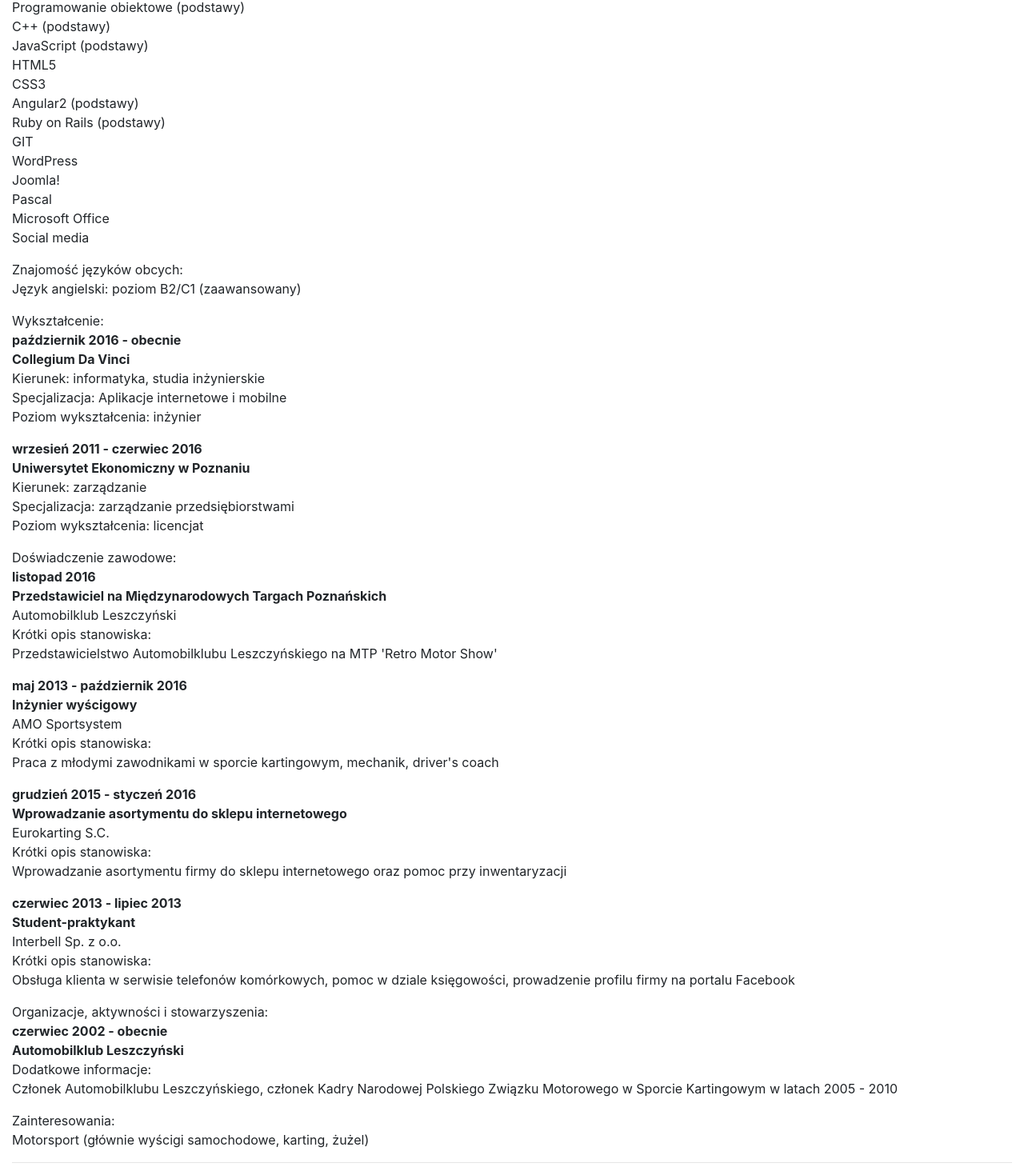
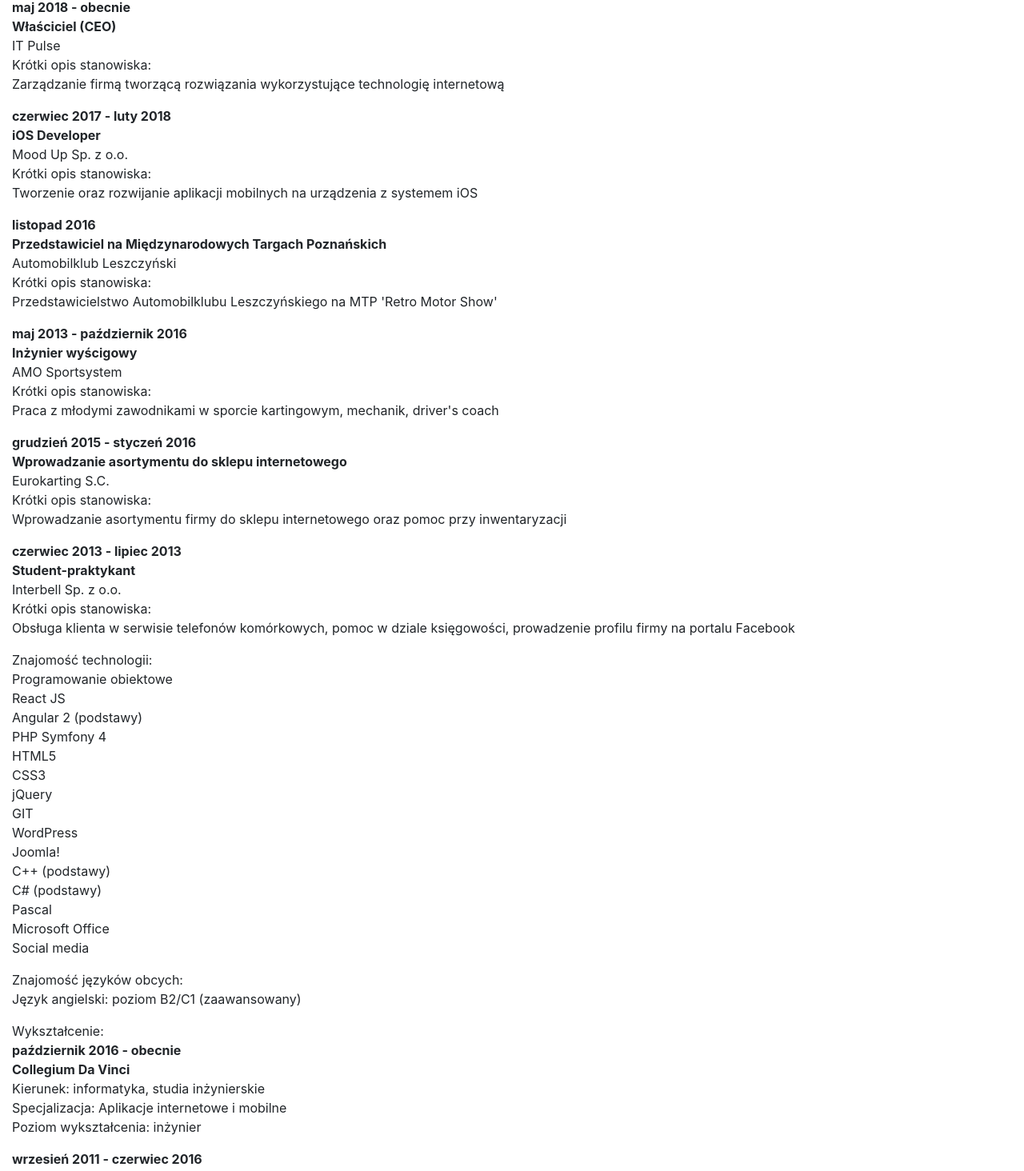
Before and after one commit to pecakm/mpecak-react-2018, a React (Create React App) app: page /curriculum-vitae in a window 1280 px wide. Shown: the part 380-1844 px from the top of the page at 80% size. Built offline with nearby package versions, Linux system fonts and the light colour scheme; the HTML template or start-up script is replaced by a standard one.

Commit message:
Update AboutMe and CV content

```diff
--- a/src/components/AboutMeContent.js
+++ b/src/components/AboutMeContent.js
@@ -17,10 +17,10 @@
                     </div>
                     <div className="col-md aboutMeText justified">
                         <p>
-                            Cześć, nazywam się Mikołaj Pęcak i jestem studentem informatyki na poznańskiej uczelni Collegium Da Vinci. Jestem początkującym programistą, z wielką pasją spełniam się w moich zainteresowaniach, z którymi wiążę plany na przyszłość. Najbardziej chciałbym rozwijać się w kierunku programowania <b>aplikacji internetowych oraz mobilnych</b>.
+                            Cześć, nazywam się Mikołaj Pęcak i jestem studentem informatyki na poznańskiej uczelni Collegium Da Vinci. Jestem programistą, rozwijam się przede wszystkim w kierunku tworzenia <b>aplikacji internetowych oraz mobilnych</b>. Z wielką pasją spełniam się w moich zainteresowaniach, będąc jednocześnie <b>właścicielem firmy <a href="http://itpulse.pl" target="_blank" rel="noopener noreferrer">IT Pulse</a></b>.
                         </p>
                         <p>
-                            Dzięki pracowitości oraz determinacji nabytej podczas wielu lat kariery sportowej bardzo szybko czynię postępy w trudnej dziedzinie programowania. Osiągając kolejne kamienie milowe, które sobie wyznaczam, z każdym dniem jestem coraz lepszym programistą. Wierzę, że ciężka praca nad sobą popłaca, a małymi krokami dochodzi się do spektakularnych efektów.
+                            Dzięki pracowitości oraz determinacji nabytej podczas wielu lat kariery sportowej bardzo szybko czynię postępy w <b>każdej działalności, której się podejmuję</b>. Osiągając kolejne kamienie milowe, które sobie wyznaczam, z każdym dniem jestem coraz lepszym programistą oraz <b>godnym zaufania przedsiębiorcą</b>. Wierzę, że ciężka praca nad sobą popłaca, a małymi krokami dochodzi się do spektakularnych efektów.
                         </p>
                         <p>
                             Zapraszam do zapoznania się z moją osobą na tej stronie oraz na profilu <a href="https://pl.linkedin.com/in/miko%C5%82aj-p%C4%99cak-1649a612b" target="_blank" rel="noopener noreferrer">LinkedIn</a>.
--- a/src/components/CVContent.js
+++ b/src/components/CVContent.js
@@ -15,49 +15,22 @@
                 </div>
                 <hr/>
                 <div>
-                    <div className="section">
-                        <span className="sectionHeader">Znajomość technologii:</span>
+                <div className="section">
+                        <span className="sectionHeader">Doświadczenie zawodowe:</span>
                         <p>
-                            Programowanie obiektowe (podstawy)<br/>
-                            C++ (podstawy)<br/>
-                            JavaScript (podstawy)<br/>
-                            HTML5<br/>
-                            CSS3<br/>
-                            Angular2 (podstawy)<br/>
-                            Ruby on Rails (podstawy)<br/>
-                            GIT<br/>
-                            WordPress<br/>
-                            Joomla!<br/>
-                            Pascal<br/>
-                            Microsoft Office<br/>
-                            Social media
-                        </p>
-                    </div>
-                    <div className="section">
-                        <span className="sectionHeader">Znajomość języków obcych:</span>
-                        <p>
-                            Język angielski: poziom B2/C1 (zaawansowany)
-                        </p>
-                    </div>
-                    <div className="section">
-                        <span className="sectionHeader">Wykształcenie:</span>
-                        <p>
-                            <b>październik 2016 - obecnie<br/>
-                            Collegium Da Vinci</b><br/>
-                            Kierunek: informatyka, studia inżynierskie<br/>
-                            Specjalizacja: Aplikacje internetowe i mobilne<br/>
-                            Poziom wykształcenia: inżynier
+                            <b>maj 2018 - obecnie<br/>
+                            Właściciel (CEO)</b><br/>
+                            IT Pulse<br/>
+                            Krótki opis stanowiska:<br/>
+                            Zarządzanie firmą tworzącą rozwiązania wykorzystujące technologię internetową
                         </p>
                         <p>
-                            <b>wrzesień 2011 - czerwiec 2016<br/>
-                            Uniwersytet Ekonomiczny w Poznaniu</b><br/>
-                            Kierunek: zarządzanie<br/>
-                            Specjalizacja: zarządzanie przedsiębiorstwami<br/>
-                            Poziom wykształcenia: licencjat
+                            <b>czerwiec 2017 - luty 2018<br/>
+                            iOS Developer</b><br/>
+                            Mood Up Sp. z o.o.<br/>
+                            Krótki opis stanowiska:<br/>
+                            Tworzenie oraz rozwijanie aplikacji mobilnych na urządzenia z systemem iOS
                         </p>
-                    </div>
-                    <div className="section">
-                        <span className="sectionHeader">Doświadczenie zawodowe:</span>
                         <p>
                             <b>listopad 2016<br/>
                             Przedstawiciel na Międzynarodowych Targach Poznańskich</b><br/>
@@ -88,6 +61,49 @@
                         </p>
                     </div>
                     <div className="section">
+                        <span className="sectionHeader">Znajomość technologii:</span>
+                        <p>
+                            Programowanie obiektowe<br/>
+                            React JS<br/>
+                            Angular 2 (podstawy)<br/>
+                            PHP Symfony 4<br/>
+                            HTML5<br/>
+                            CSS3<br/>
+                            jQuery<br/>
+                            GIT<br/>
+                            WordPress<br/>
+                            Joomla!<br/>
+                            C++ (podstawy)<br/>
+                            C# (podstawy)<br/>
+                            Pascal<br/>
+                            Microsoft Office<br/>
+                            Social media
+                        </p>
+                    </div>
+                    <div className="section">
+                        <span className="sectionHeader">Znajomość języków obcych:</span>
+                        <p>
+                            Język angielski: poziom B2/C1 (zaawansowany)
+                        </p>
+                    </div>
+                    <div className="section">
+                        <span className="sectionHeader">Wykształcenie:</span>
+                        <p>
+                            <b>październik 2016 - obecnie<br/>
+                            Collegium Da Vinci</b><br/>
+                            Kierunek: informatyka, studia inżynierskie<br/>
+                            Specjalizacja: Aplikacje internetowe i mobilne<br/>
+                            Poziom wykształcenia: inżynier
+                        </p>
+                        <p>
+                            <b>wrzesień 2011 - czerwiec 2016<br/>
+                            Uniwersytet Ekonomiczny w Poznaniu</b><br/>
+                            Kierunek: zarządzanie<br/>
+                            Specjalizacja: zarządzanie przedsiębiorstwami<br/>
+                            Poziom wykształcenia: licencjat
+                        </p>
+                    </div>
+                    <div className="section">
                         <span className="sectionHeader">Organizacje, aktywności i stowarzyszenia:</span>
                         <p>
                             <b>czerwiec 2002 - obecnie<br/>
```
